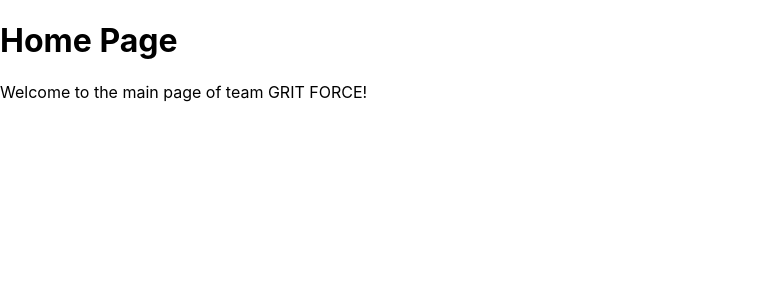
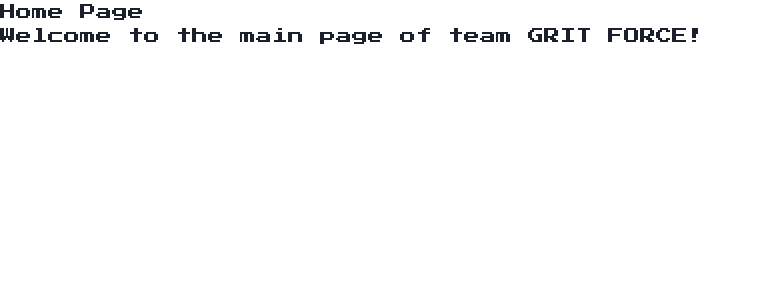
Before and after one commit to Daniel-Kim1222/NASA-Hackathon-Frontend-, a React (Create React App) app in the folder hwo-frontend/: page / in a window 1280 px wide. Shown: the top 300 px of the page, without its empty margins (0-761 px from the left). Built offline with nearby package versions, Linux system fonts and the light colour scheme.

Commit message:
implented theme

```diff
--- a/hwo-frontend/src/index.js
+++ b/hwo-frontend/src/index.js
@@ -1,3 +1,5 @@
+import {ChakraProvider} from "@chakra-ui/react";
+import theme from "./theme";
 import React from 'react';
 import ReactDOM from 'react-dom/client';
 import './index.css';
@@ -7,7 +9,9 @@ import reportWebVitals from './reportWebVitals';
 const root = ReactDOM.createRoot(document.getElementById('root'));
 root.render(
   <React.StrictMode>
+    <ChakraProvider theme={theme}>
     <App />
+    </ChakraProvider>
   </React.StrictMode>
 );
 
--- /dev/null
+++ b/hwo-frontend/src/theme.js
@@ -0,0 +1,25 @@
+// src/theme.js
+import { extendTheme } from "@chakra-ui/react";
+import "@fontsource/press-start-2p";
+
+const theme = extendTheme({
+  colors: {
+    brand: {
+      100: "#0a8c90",
+      200: "#1e2e52",
+      300: "#1c1f36",
+      400: "#fce5d8",
+      500: "#ffea2e",
+      600: "#d1997c",
+      700: "#d3441b",
+      800: "#d49c7f",
+      900: "white",
+    },
+  },
+  fonts: {
+    heading: "'Press Start 2P', sans-serif",
+    body: "'Press Start 2P', sans-serif",
+  },
+});
+
+export default theme;
```
